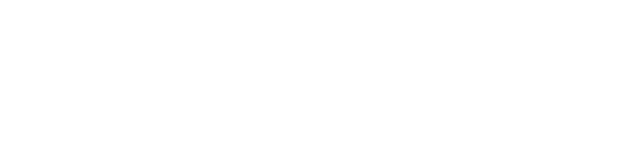
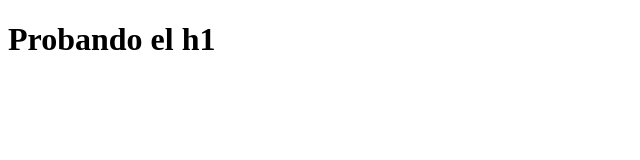
Before and after one commit to yessicaarcon/sisitema-de-registro, a plain HTML site: page index.html in a window 1280 px wide. Shown: the whole page, without its empty margins (0-640 px from the left). Drawn offline with Linux system fonts and the light colour scheme.

Commit message:
cambios h1 en index

```diff
--- a/index.html
+++ b/index.html
@@ -6,6 +6,6 @@
     <title>Sistema de Registro de Juegos</title>
 </head>
 <body>
-
+    <h1>Probando el h1</h1>
 </body>
 </html>
```
